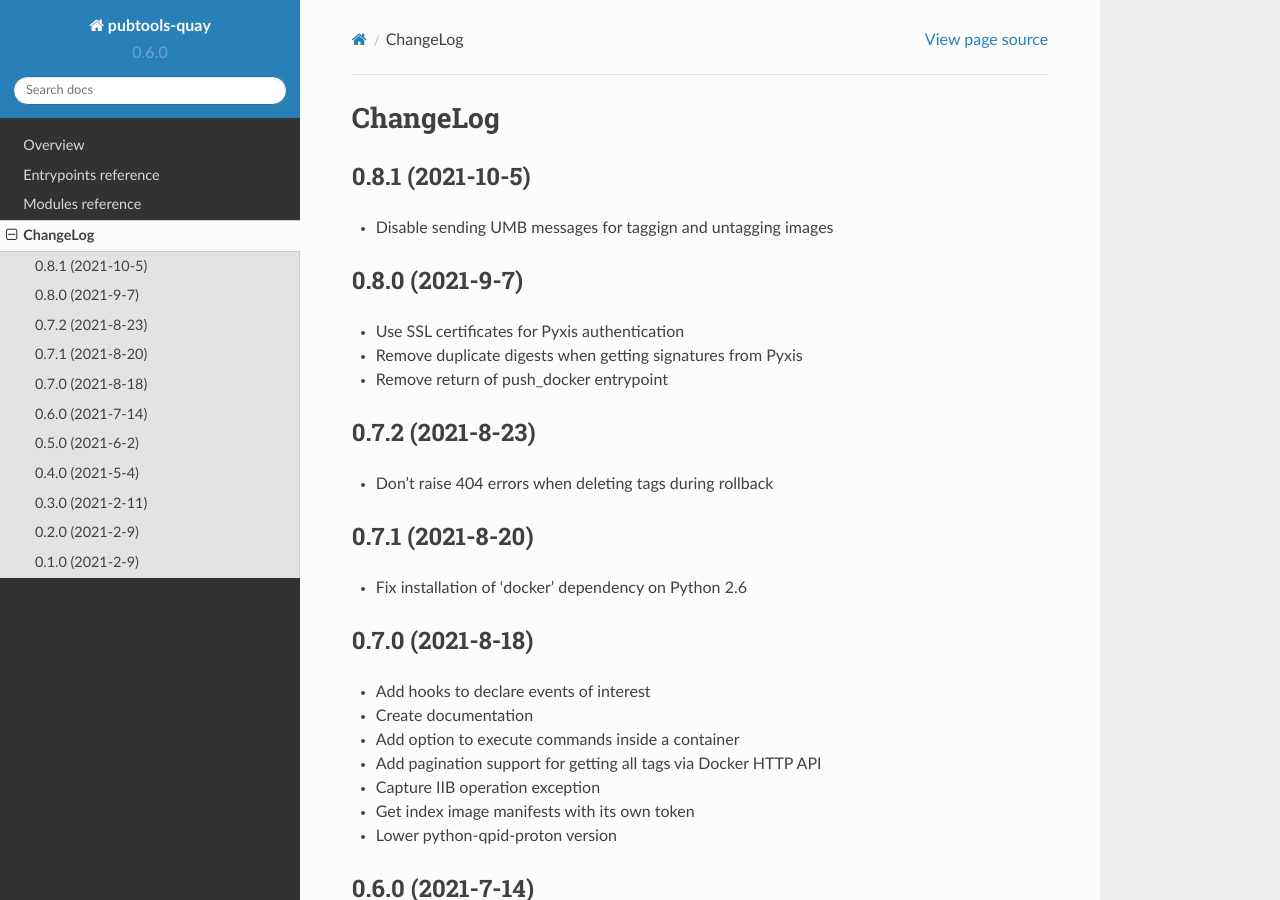
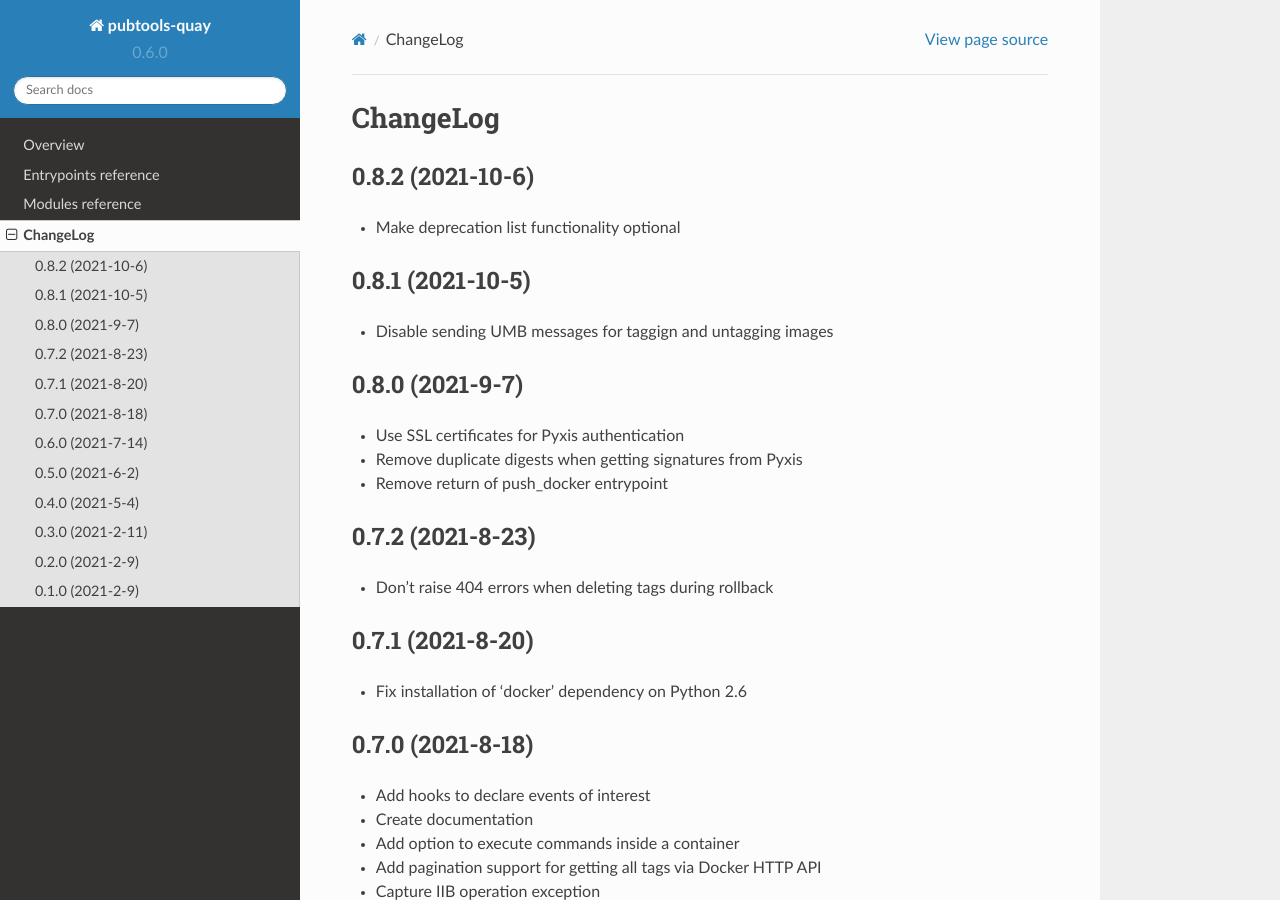
Before and after one commit to release-engineering/pubtools-quay, a Sphinx documentation site: the page built from docs/source/CHANGELOG.rst, in a window 1280 px wide and 900 px high. Built offline with Sphinx 7.4.7 and the Read the Docs theme 2.0.0, drawn with Linux system fonts in a browser that asks for light colours.

Commit message:
Prepare release v0.8.2

```diff
--- a/docs/source/CHANGELOG.rst
+++ b/docs/source/CHANGELOG.rst
@@ -1,5 +1,10 @@
 ChangeLog
 =========
+
+0.8.2 (2021-10-6)
+------------------
+
+* Make deprecation list functionality optional
 
 0.8.1 (2021-10-5)
 ------------------
--- a/setup.py
+++ b/setup.py
@@ -120,7 +120,7 @@ if os.environ.get("READTHEDOCS", None):
 
 setup(
     name="pubtools-quay",
-    version="0.8.1",
+    version="0.8.2",
     description="Pubtools-quay",
     long_description=long_description,
     long_description_content_type='text/x-rst',
```
